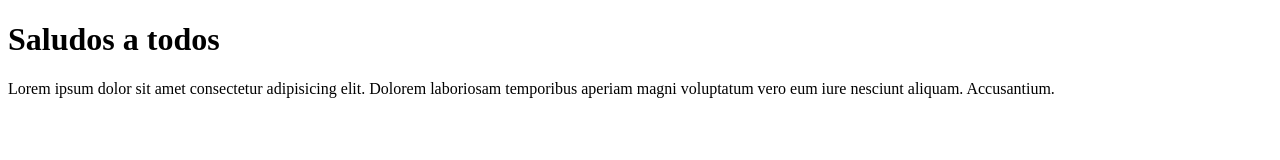
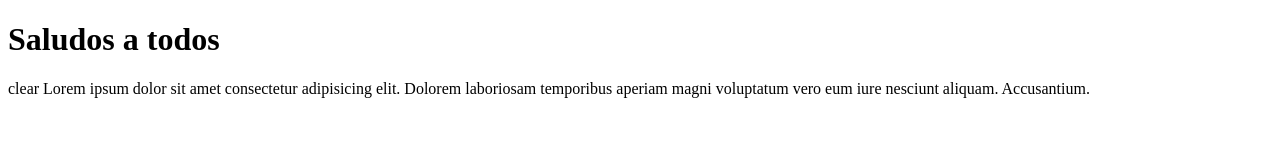
Before and after one commit to jag41l/clase, a plain HTML site: page index.html in a window 1280 px wide. Drawn offline with Linux system fonts and the light colour scheme.

Commit message:
final final

```diff
--- a/index.html
+++ b/index.html
@@ -8,6 +8,6 @@
 </head>
 <body>
     <h1>Saludos a todos</h1>
-    <p> Lorem ipsum dolor sit amet consectetur adipisicing elit. Dolorem laboriosam temporibus aperiam magni voluptatum vero eum iure nesciunt aliquam. Accusantium.</p>
+    <p>clear Lorem ipsum dolor sit amet consectetur adipisicing elit. Dolorem laboriosam temporibus aperiam magni voluptatum vero eum iure nesciunt aliquam. Accusantium.</p>
 </body>
 </html>
```
